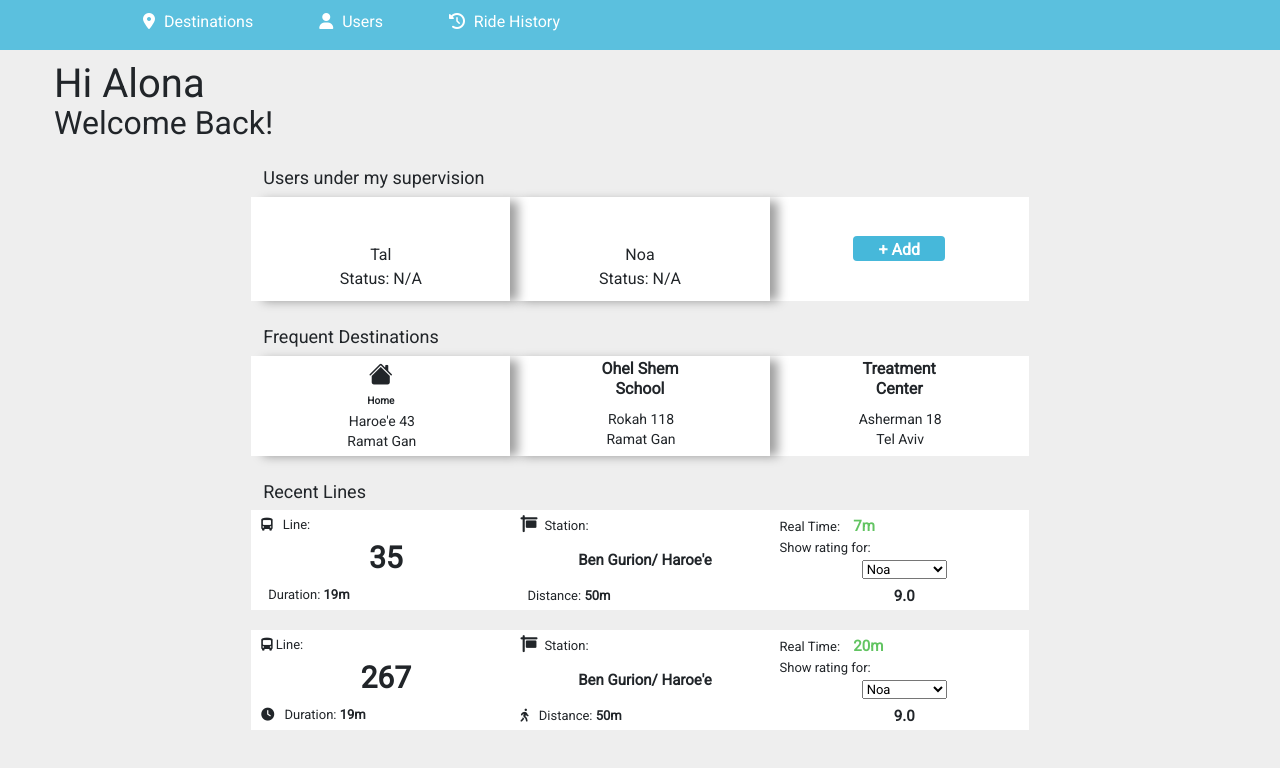
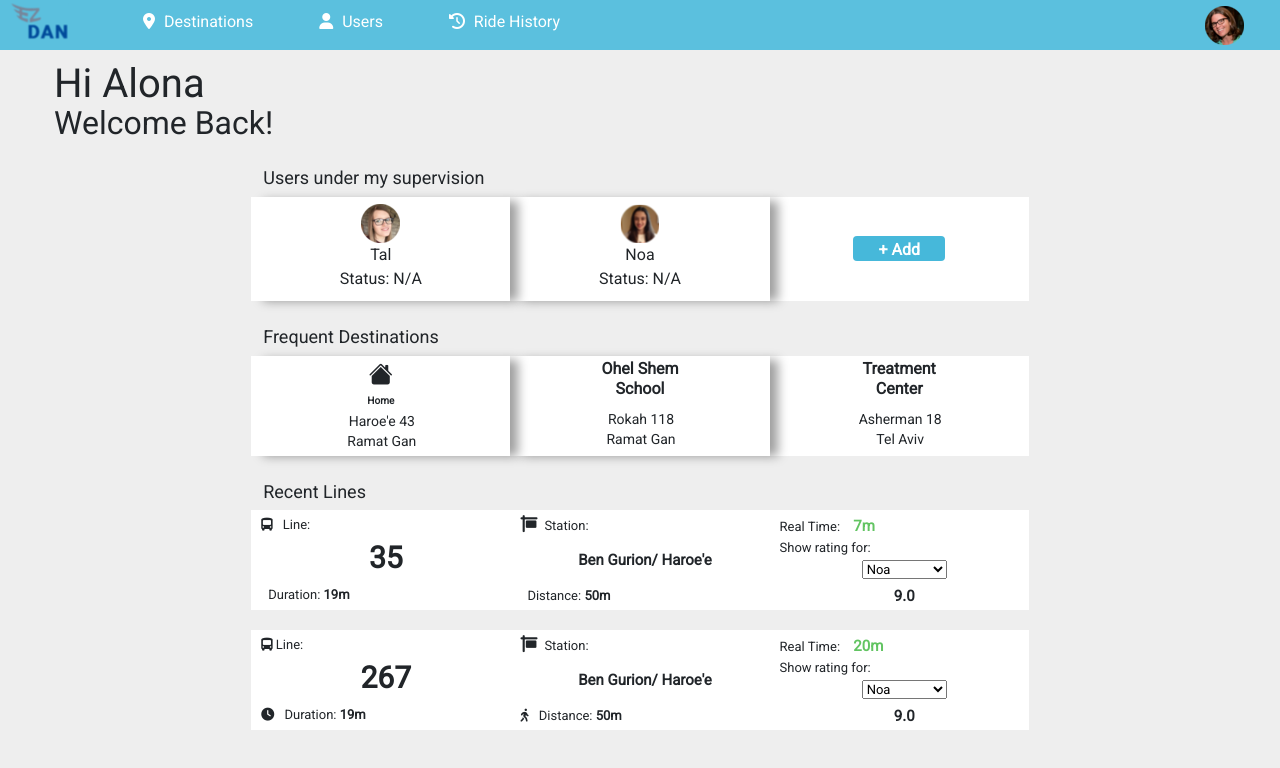
Before and after one commit to AtomicManic/web_and_cloud_EZDan_first, a plain HTML site: page index.html in a window 1280 px wide. Drawn offline with nearby package versions, Linux system fonts and the light colour scheme; the site is published under a folder, as on GitHub Pages, so addresses that start at the root find nothing.

Commit message:
Update style.css

```diff
--- a/css/style.css
+++ b/css/style.css
@@ -101,11 +101,11 @@ a{
 }
 
 #tal-pic a{
-    background-image: url("/images/Tal\ ezdan-modified.png");
+    background-image: url("../images/Tal\ ezdan-modified.png");
 }
 
 #noa-pic a{
-    background-image: url("/images/Noa_ezdan-modified_1.png");
+    background-image: url("../images/Noa_ezdan-modified_1.png");
 }
 
 #alona-pic{
@@ -115,7 +115,7 @@ a{
 }
 
 #alona-pic a{
-    background-image: url("/images/Alona-modified.png");
+    background-image: url("../images/Alona-modified.png");
     display: flex;
     background-position: right;
 }
@@ -341,7 +341,7 @@ a{
 }
 
 .navbar > a{
-    background-image: url(/images/EZDan-logo.png);
+    background-image: url("../images/EZDan-logo.png");
     height: 39px;
     width: 59px;
 }
@@ -435,7 +435,7 @@ a{
 }
 
 .middle-header a{
-    background-image: url("/images/Noa_ezdan-modified_1.png");
+    background-image: url("../images/Noa_ezdan-modified_1.png");
     background-repeat: no-repeat;
     background-position: center;
     width: 39px;
```
